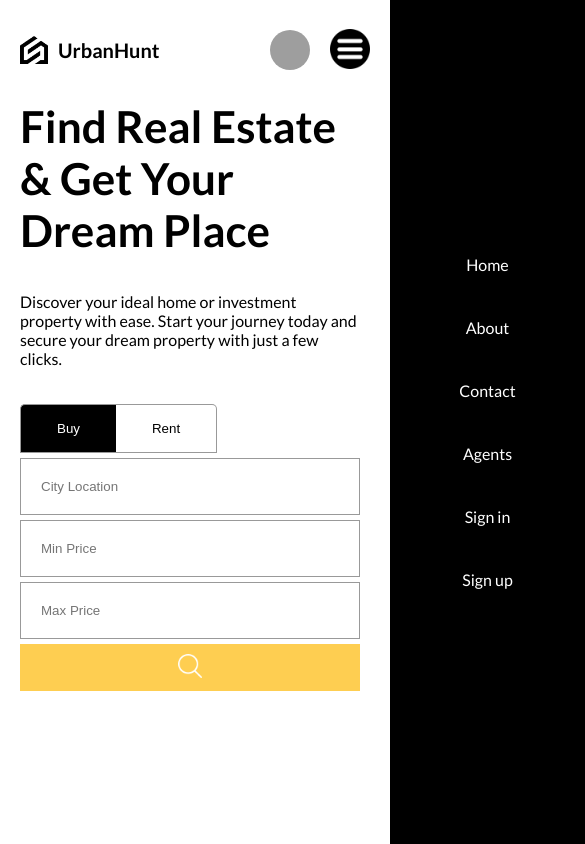
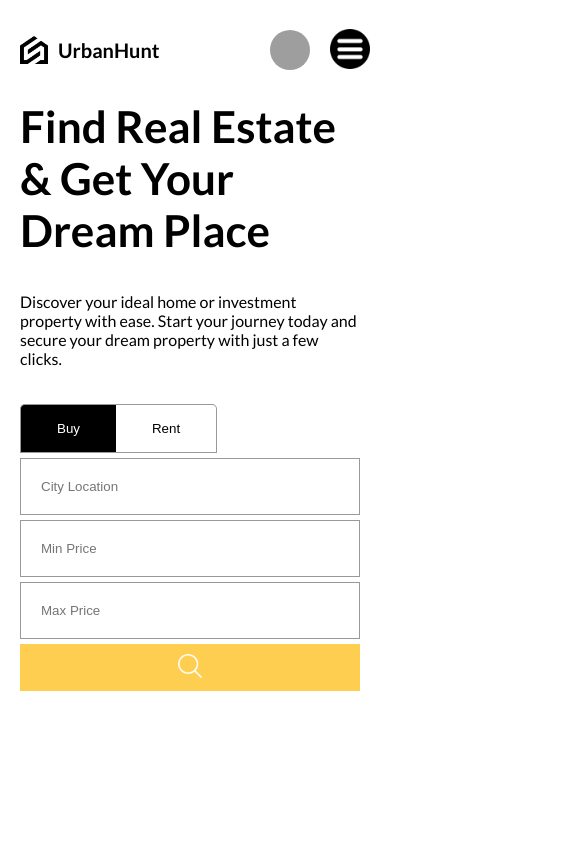
Before and after one commit to Akshay7016/UrbanHunt-client, a React (Create React App) app: page / in a window 390 px wide. Shown: the whole page, 585 px wide, since content can reach past the window. Built offline with nearby package versions, Linux system fonts and the light colour scheme; grey boxes are pictures that could not be loaded.

Commit message:
responsive navbar (menu) container display issue fixed

```diff
--- a/src/components/Navbar/navbar.scss
+++ b/src/components/Navbar/navbar.scss
@@ -128,19 +128,18 @@ nav {
       // position: absolute is positioned relative to the nearest positioned ancestor.
       // If an absolute positioned element has no positioned ancestor, it uses the document body.
       position: absolute;
-      top: 0;
-      right: -50%;
       background-color: black;
       color: white;
       width: 50%;
       height: 100%;
-      transition: all 1s ease;
-      display: flex;
+      display: none;
       flex-direction: column;
       justify-content: center;
       align-items: center;
 
       &.active {
+        display: flex;
+        top: 0;
         right: 0;
       }
 
```
